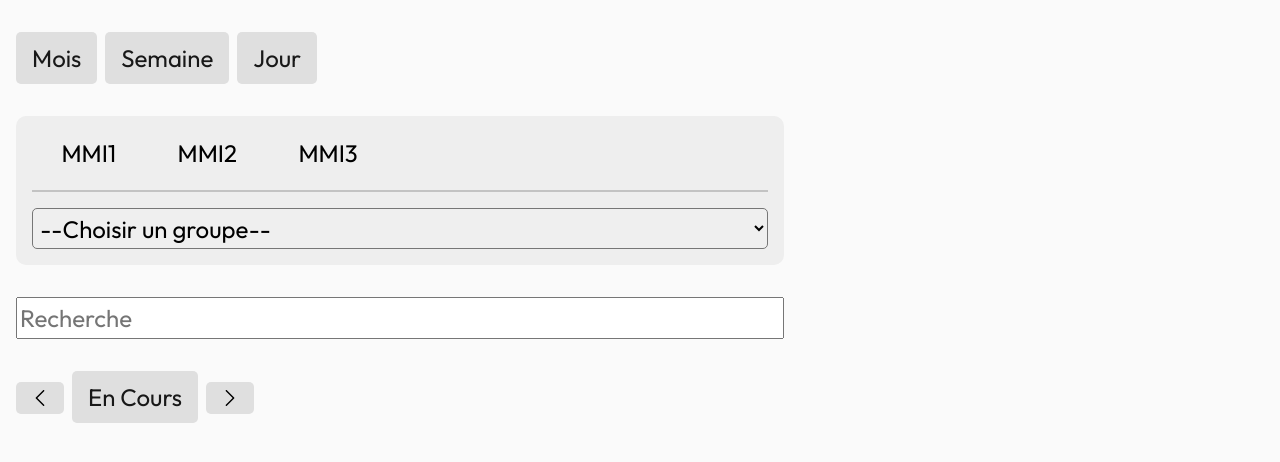
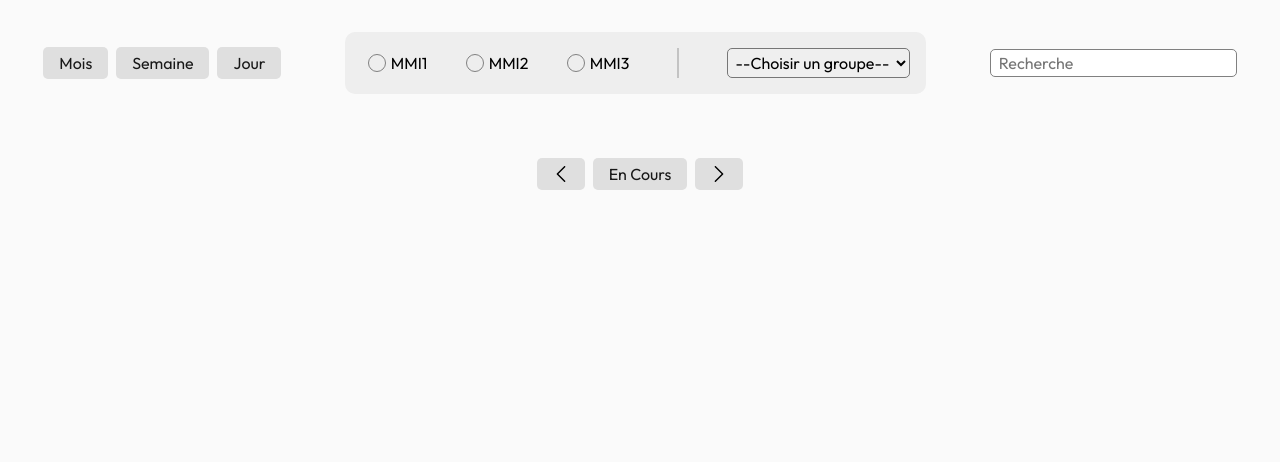
Before and after one commit to n1noT/SAE303, a website built with Vite: page index.html in a window 1280 px wide. Built offline with nearby package versions, Linux system fonts and the light colour scheme; files whose address does not match are found by name; what @toast-ui/calendar, ical would draw is missing.

Commit message:
itération 11 15:03 15/12/2023

```diff
--- a/index.html
+++ b/index.html
@@ -75,21 +75,21 @@
 
           </div>
 
-          <input type="text" id="search" placeholder="Recherche">
+          <input type="text" id="search" placeholder="Recherche" class="header__search">
 
           <ul id="move" class="header__list">
             <li>
-              <button class="move-btn" id="prev">
+              <button  id="prev">
                 <img src="./assets/left-arrow.svg" alt="" id="prev" class="move-img">
               </button>
             </li>
             <li>
-              <button class="move-btn" id="current">
+              <button  id="current">
                 En Cours
               </button>
             </li>
             <li>
-            <button class="move-btn" id="next">
+            <button  id="next">
               <img src="./assets/right-arrow.svg" alt="" id="next" class="move-img">
               </button>
             </li>
--- a/style.css
+++ b/style.css
@@ -119,6 +119,7 @@ img:not([alt]) {
 body{
     font-family: var(--ff);
     background-color: var(--background) ;
+    line-height: 1rem;
 }
 
 .header__nav{
@@ -144,14 +145,19 @@ button{
     border: none;
     padding: .5rem 1rem;
     border-radius: 5px;
+    cursor: pointer;
 }
 
 button:hover{
+  background-color: var(--button-bg-hover-secondary);
+  color: var(--button-text);
+}
+
+.selected{
     background-color: var(--button-bg-hover);
     color: var(--button-text-hover);
 }
-
-.selected{
+.selected:hover{
     background-color: var(--button-bg-hover);
     color: var(--button-text-hover);
 }
@@ -162,13 +168,9 @@ button:hover{
 
 .move-img{
   height: 1rem;
+  width: 1rem;
 }
 
-.move-btn:hover{
-  background-color: var(--button-bg-hover-secondary);
-  color: var(--button-text);
-
-}
 
 .year{
   gap: .5rem;
@@ -177,6 +179,16 @@ button:hover{
 
 .year__list{
   gap: 1.5rem;
+}
+
+.year::after {
+  content: "";
+  display: block;
+  height: 2px;
+  width: 100%;
+  background-color: var(--black);
+  margin-top: 1rem;
+  opacity: 20%;
 }
 
 .year__list-item{
@@ -188,6 +200,7 @@ button:hover{
   padding-right: .5rem;
   border-radius: 5px;
   user-select: none;
+
 }
 
 .year__list-item:hover{
@@ -197,22 +210,26 @@ button:hover{
 
 .year__list-checkbox{
   appearance: none;
-  background-color: --;
+  outline: 1px solid grey;
   width: 1rem;
   height: 1rem;
   border-radius: 100%;
+  cursor: pointer;
 }
 
 .mmi1-check:checked{
   background-color: #640900;
+  outline: 1px solid #640900;
 }
 
 .mmi2-check:checked{
   background-color: #002464;
+  outline: 1px solid #002464;
 }
 
 .mmi3-check:checked{
   background-color: #096400;
+  outline: 1px solid #096400;
 }
 
 .header__filter{
@@ -230,19 +247,41 @@ button:hover{
   padding: .2rem;
 }
 
-.year::after {
-  content: "";
-  display: block;
-  height: 2px;
-  width: 100%;
-  background-color: var(--black);
-  margin-top: 1rem;
-  opacity: 20%;
+.header__search{
+  border-radius: 5px;
+  padding: .2rem .5rem;
+  border: 1px solid grey;
 }
+
 
 @media (min-width: 768px){
 
-  body{
-    font-size: 1.5rem
-  };
+  .header__nav{
+    flex-direction: row;
+    align-items: center;
+    justify-content: center;
+    gap: 4rem;
+    max-width: none;
+    flex-wrap: wrap;
+  }
+
+  .year{
+    display: flex;
+    flex-direction: row;
+  }
+
+  .header__filter{
+    flex-direction: row;
+
+
+  }
+
+  .year::after {
+    margin: 0 2rem;
+    height: 100%;
+    width: 2px;
+
+  }
+
+
 }
```
